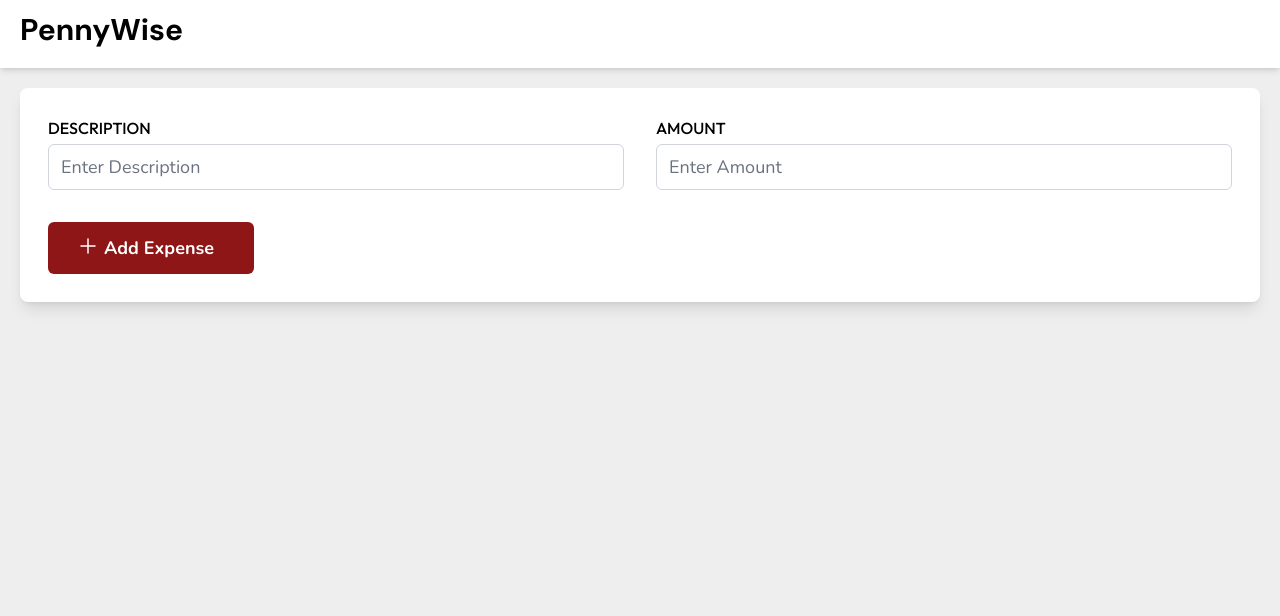
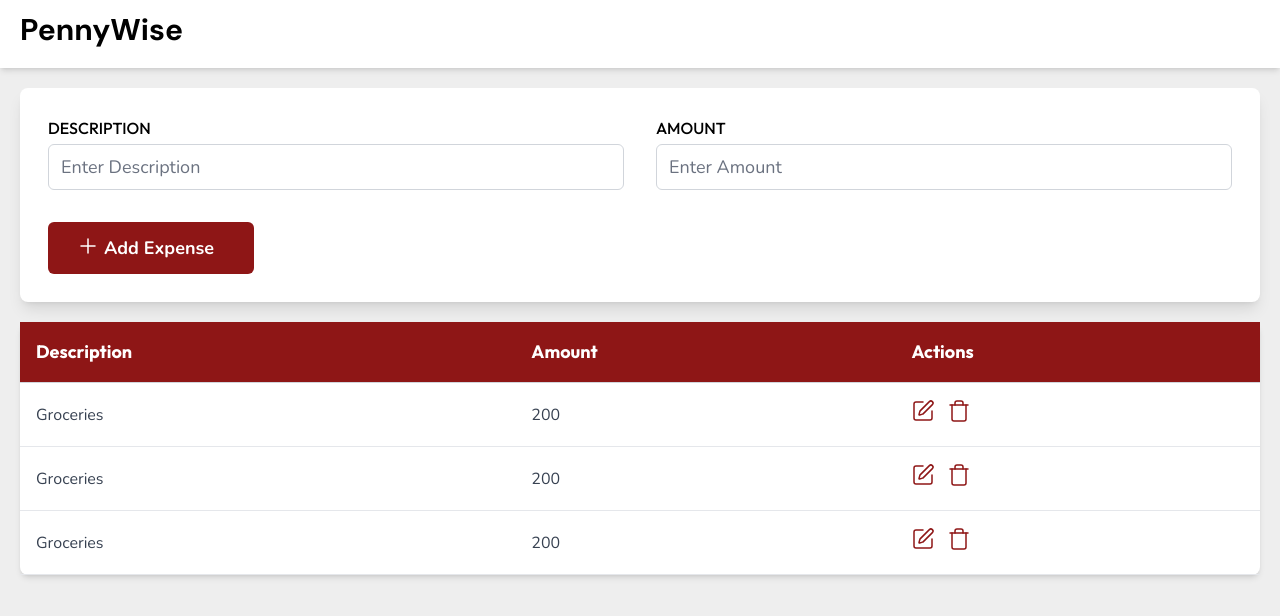
Before and after one commit to SOATS2024/project-one, a React (Vite) app in the folder pennywise/: page /dashboard in a window 1280 px wide. Shown: the top 616 px of the page. Built offline with nearby package versions, Linux system fonts and the light colour scheme.

Commit message:
ExpenseList added

```diff
--- a/pennywise/src/App.jsx
+++ b/pennywise/src/App.jsx
@@ -1,9 +1,4 @@
-import {
-  BrowserRouter as Router,
-  Routes,
-  Route,
-  Navigate,
-} from "react-router-dom";
+import { BrowserRouter as Router, Routes, Route } from "react-router-dom";
 
 import Login from "./pages/Login.jsx";
 import Signup from "./pages/Signup.jsx";
--- a/pennywise/src/components/ExpenseInput.jsx
+++ b/pennywise/src/components/ExpenseInput.jsx
@@ -36,7 +36,7 @@ const ExpenseForm = () => {
         </div>
       </div>
       <div className="relative">
-        <span className="absolute inset-y-0 text-white pt-3 pl-7">
+        <span className="absolute inset-y-0 text-white pt-3 pl-7 pointer-events-none">
           <Plus strokeWidth={1.5} />
         </span>
         <button
--- /dev/null
+++ b/pennywise/src/components/ExpenseList.jsx
@@ -0,0 +1,186 @@
+import { Edit, Trash } from "lucide-react";
+
+const ExpenseList = () => {
+  return (
+    <div className="m-5">
+      <div className="relative flex flex-col w-full h-full text-gray-700 font-content bg-white shadow-md rounded-lg ">
+        <table className="w-full text-left  min-w-max">
+          <thead className="font-header text-lg bg-secondary border-b border-gray-300">
+            <tr className="text-white">
+              <th className="p-4">Description</th>
+              <th className="p-4"> Amount</th>
+              <th className="p-4">Actions</th>
+            </tr>
+          </thead>
+          <tbody>
+            <tr className="border-b border-gray-200">
+              <td className="p-4">Groceries</td>
+              <td className="p-4">200</td>
+              <td className="p-4 space-x-3">
+                <button
+                  type="button"
+                  className="text-secondary hover:text-hover_secondary"
+                >
+                  <Edit strokeWidth={1.5} />
+                </button>
+                <button
+                  type="button"
+                  className="text-secondary hover:text-hover_secondary"
+                >
+                  <Trash strokeWidth={1.5} />
+                </button>
+              </td>
+            </tr>
+            <tr className="border-b border-gray-200">
+              <td className="p-4">Groceries</td>
+              <td className="p-4">200</td>
+              <td className="p-4 space-x-3">
+                <button
+                  type="button"
+                  className="text-secondary hover:text-hover_secondary"
+                >
+                  <Edit strokeWidth={1.5} />
+                </button>
+                <button
+                  type="button"
+                  className="text-secondary hover:text-hover_secondary"
+                >
+                  <Trash strokeWidth={1.5} />
+                </button>
+              </td>
+            </tr>
+            <tr className="border-b border-gray-200">
+              <td className="p-4">Groceries</td>
+              <td className="p-4">200</td>
+              <td className="p-4 space-x-3">
+                <button
+                  type="button"
+                  className="text-secondary hover:text-hover_secondary"
+                >
+                  <Edit strokeWidth={1.5} />
+                </button>
+                <button
+                  type="button"
+                  className="text-secondary hover:text-hover_secondary"
+                >
+                  <Trash strokeWidth={1.5} />
+                </button>
+              </td>
+            </tr>
+          </tbody>
+
+          {/* <thead className="font-header text-lg">
+              <tr className="border-b border-slate-300 bg-slate-50">
+                <th className="p-4  leading-none text-slate-500">
+                  Description
+                </th>
+                <th className="p-4 leading-none text-slate-500">Amount</th>
+                <th className="p-4 leading-none text-slate-500">Actions</th>
+              </tr>
+            </thead>
+            <tbody>
+              <tr className="hover:bg-slate-50">
+                <td className="p-4 border-b border-slate-200 py-5">
+                  <p className="block font-semibold text-sm text-slate-800">
+                    Groceries
+                  </p>
+                </td>
+                <td className="p-4 border-b border-slate-200 py-5">
+                  <p className="text-sm text-slate-500">200</p>
+                </td>
+
+                <td className="p-4 border-b border-slate-200 py-5">
+                  <button
+                    type="button"
+                    className="text-slate-500 hover:text-slate-700"
+                  >
+                    <svg
+                      xmlns="http://www.w3.org/2000/svg"
+                      fill="none"
+                      viewBox="0 0 24 24"
+                      stroke-width="2"
+                      stroke="currentColor"
+                      className="w-6 h-6"
+                    >
+                      <path
+                        stroke-linecap="round"
+                        stroke-linejoin="round"
+                        d="M6 18L18 6M6 6l12 12"
+                      />
+                    </svg>
+                  </button>
+                </td>
+              </tr>
+              <tr className="hover:bg-slate-50">
+                <td className="p-4 border-b border-slate-200 py-5">
+                  <p className="block font-semibold text-sm text-slate-800">
+                    Saman
+                  </p>
+                </td>
+
+                <td className="p-4 border-b border-slate-200 py-5">
+                  <p className="text-sm text-slate-500">300</p>
+                </td>
+
+                <td className="p-4 border-b border-slate-200 py-5">
+                  <button
+                    type="button"
+                    className="text-slate-500 hover:text-slate-700"
+                  >
+                    <svg
+                      xmlns="http://www.w3.org/2000/svg"
+                      fill="none"
+                      viewBox="0 0 24 24"
+                      stroke-width="2"
+                      stroke="currentColor"
+                      className="w-6 h-6"
+                    >
+                      <path
+                        stroke-linecap="round"
+                        stroke-linejoin="round"
+                        d="M6 18L18 6M6 6l12 12"
+                      />
+                    </svg>
+                  </button>
+                </td>
+              </tr>
+              <tr className="hover:bg-slate-50">
+                <td className="p-4 border-b border-slate-200 py-5">
+                  <p className="block font-semibold text-sm text-slate-800">
+                    Brown Couch
+                  </p>
+                </td>
+                <td className="p-4 border-b border-slate-200 py-5">
+                  <p className="text-sm text-slate-500">690</p>
+                </td>
+
+                <td className="p-4 border-b border-slate-200 py-5">
+                  <button
+                    type="button"
+                    className="text-slate-500 hover:text-slate-700"
+                  >
+                    <svg
+                      xmlns="http://www.w3.org/2000/svg"
+                      fill="none"
+                      viewBox="0 0 24 24"
+                      stroke-width="2"
+                      stroke="currentColor"
+                      className="w-6 h-6"
+                    >
+                      <path
+                        stroke-linecap="round"
+                        stroke-linejoin="round"
+                        d="M6 18L18 6M6 6l12 12"
+                      />
+                    </svg>
+                  </button>
+                </td>
+              </tr>
+            </tbody> */}
+        </table>
+      </div>
+    </div>
+  );
+};
+
+export default ExpenseList;
--- a/pennywise/src/pages/Dashboard.jsx
+++ b/pennywise/src/pages/Dashboard.jsx
@@ -1,4 +1,5 @@
 import ExpenseForm from "../components/ExpenseInput";
+import ExpenseList from "../components/ExpenseList";
 import Navbar from "../components/Navbar";
 
 const Dashboard = () => {
@@ -14,6 +15,7 @@ const Dashboard = () => {
     <div className="bg-background min-h-screen">
       <Navbar isWelcome={false} />
       <ExpenseForm />
+      <ExpenseList />
     </div>
   );
 };
```
